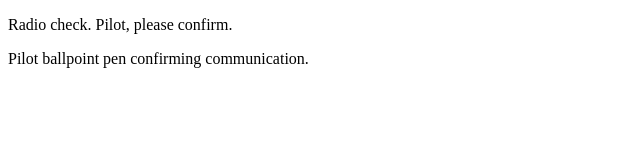
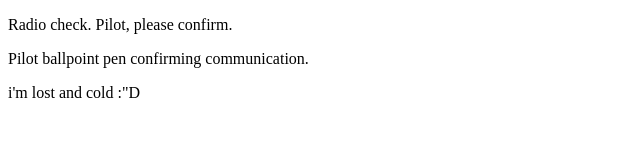
Before and after one commit to justinfricke01/communication-log, a plain HTML site: page index.html in a window 1280 px wide. Shown: the whole page, without its empty margins (0-640 px from the left). Drawn offline with Linux system fonts and the light colour scheme.

Commit message:
control update

```diff
--- a/index.html
+++ b/index.html
@@ -3,5 +3,6 @@
    <body>
       <p>Radio check. Pilot, please confirm.</p>
       <p>Pilot ballpoint pen confirming communication.</p>
+      <p>i'm lost and cold :"D</p>
    </body>
 </html>
```
